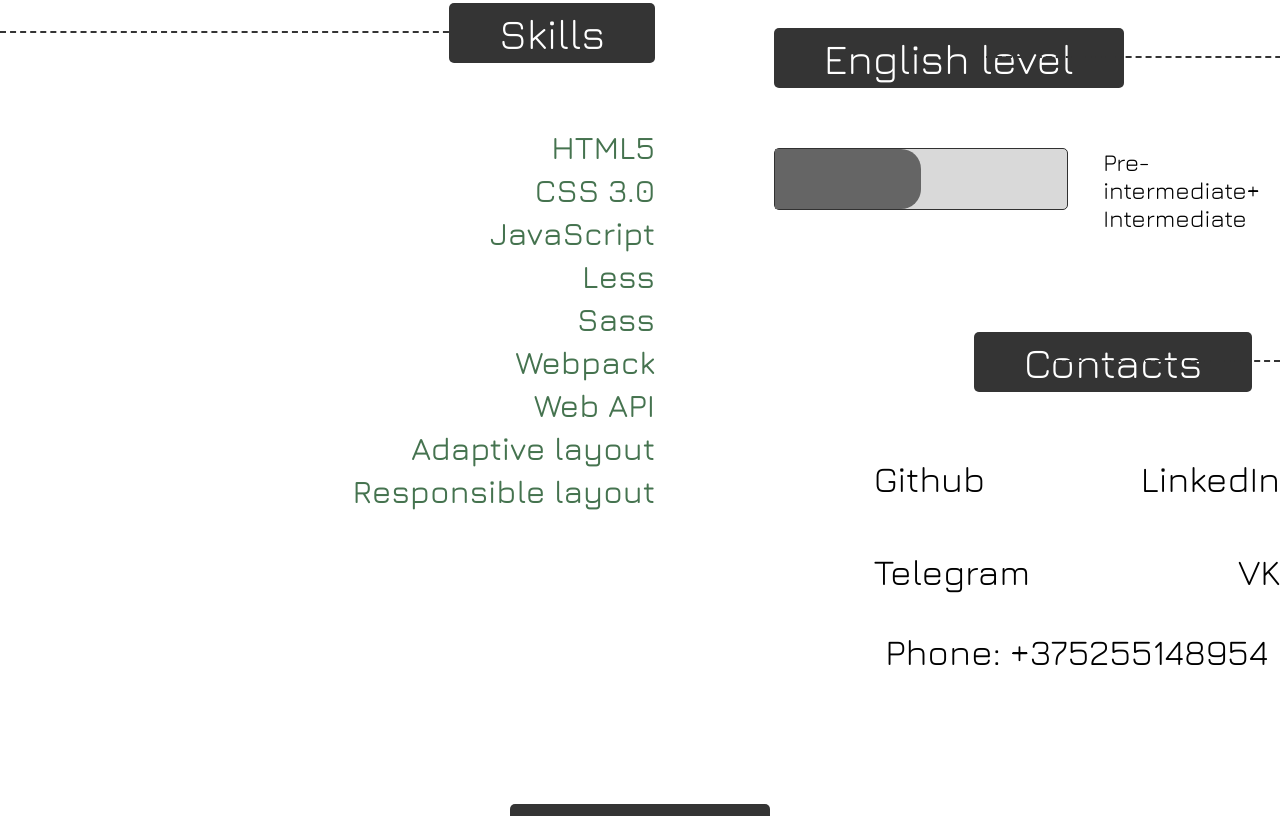
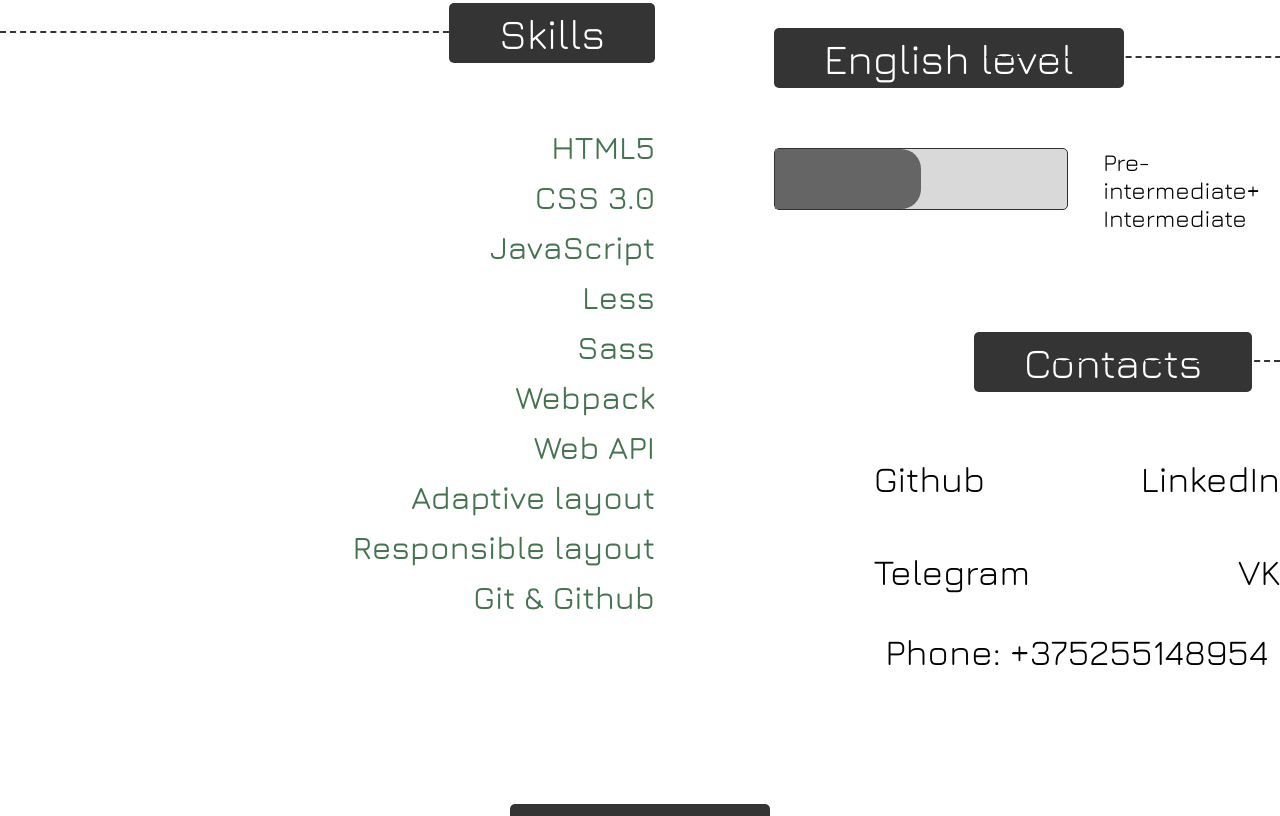
Before and after one commit to Mandarin-ka/portfolio-cv, a plain HTML site: page index.html in a window 1280 px wide. Shown: the part 1077-1893 px from the top of the page. Drawn offline with nearby package versions, Linux system fonts and the light colour scheme.

Commit message:
add: new position in skills

```diff
--- a/index.html
+++ b/index.html
@@ -60,6 +60,7 @@
                         <li>Web API</li>
                         <li>Adaptive layout</li>
                         <li>Responsible layout</li>
+                        <li>Git & Github</li>
                     </ul>
                 </section>
             </div>
--- a/style.css
+++ b/style.css
@@ -136,7 +136,7 @@ h2{
     font-size: 32px;
     color: #45734F;
     font-weight: 500;
-    margin: 5px 0;
+    margin: 12px 0;
 }
 
 .right-block{
```
